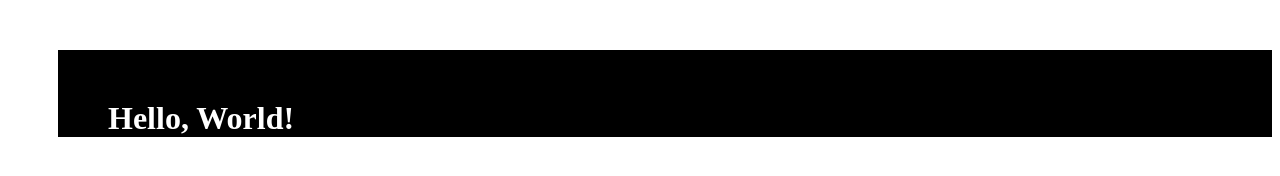
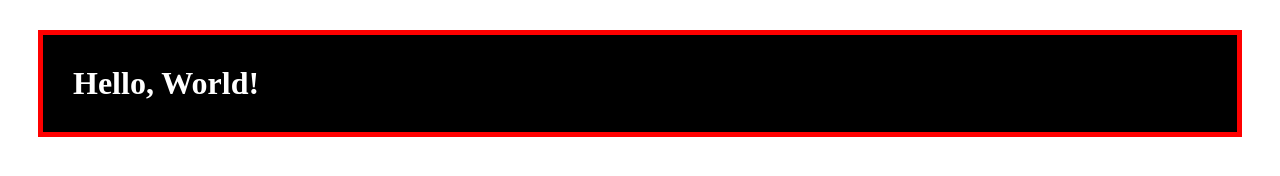
Before and after one commit to JenySherlynRaj/HTML, a plain HTML site: page index.html in a window 1280 px wide. Drawn offline with Linux system fonts and the light colour scheme.

Commit message:
css-box-model

```diff
--- a/index.html
+++ b/index.html
@@ -2,10 +2,11 @@
     h1{
         background-color:black;
         color:white;
-        padding-top: 50px;
-        padding-left: 50px;
-        margin-top: 50px;
-        margin-left: 50px;
+        border-color:red;
+        border-width: 5px;
+        border-style: solid;
+        padding: 30px;
+        margin: 30px;
     }
 </style>
 <h1>Hello, World!</h1>
```
